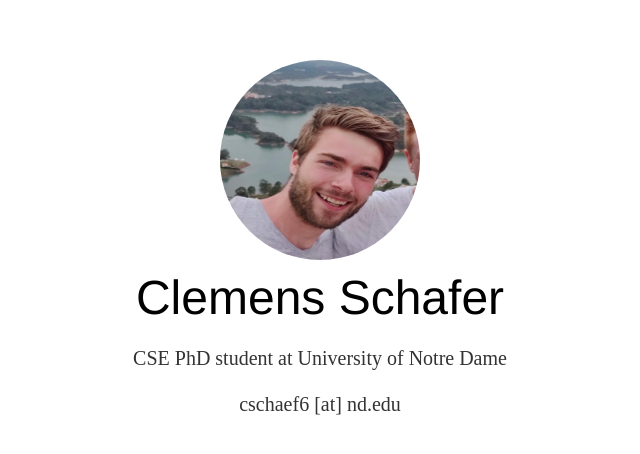
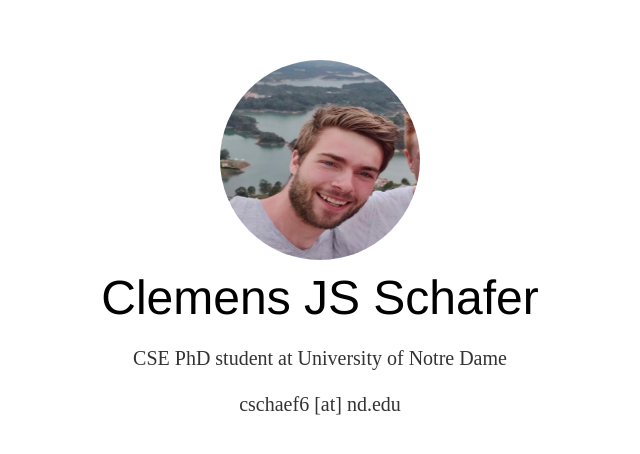
Before and after one commit to clee1994/clee1994.github.io, a Jekyll site: the page built from index.html, in a window 1280 px wide. Shown: the top 454 px of the page, without its empty margins (320-960 px from the left). Built offline with Jekyll 4.4.1, drawn with Linux system fonts in a browser that asks for light colours.

Commit message:
name update

```diff
--- a/index.html
+++ b/index.html
@@ -1,11 +1,11 @@
 ---
 layout: default
-title: Clemens Schafer
+title: Clemens JS Schafer
 ---
-	<!-- https://jekyllrb.com/docs/pagination/-->
+<!-- https://jekyllrb.com/docs/pagination/-->
 <center>
-<img class="img-circle avatar" alt="Clemens Schafer" src="img/me.jpg">
-<div class="hC">Clemens Schafer</div>
+<img class="img-circle avatar" alt="Clemens JS Schafer" src="img/me.jpg">
+<div class="hC">Clemens JS Schafer</div>
 <p>CSE PhD student at University of Notre Dame</p>
 <p>cschaef6 [at] nd.edu</p>
 </center>
```
